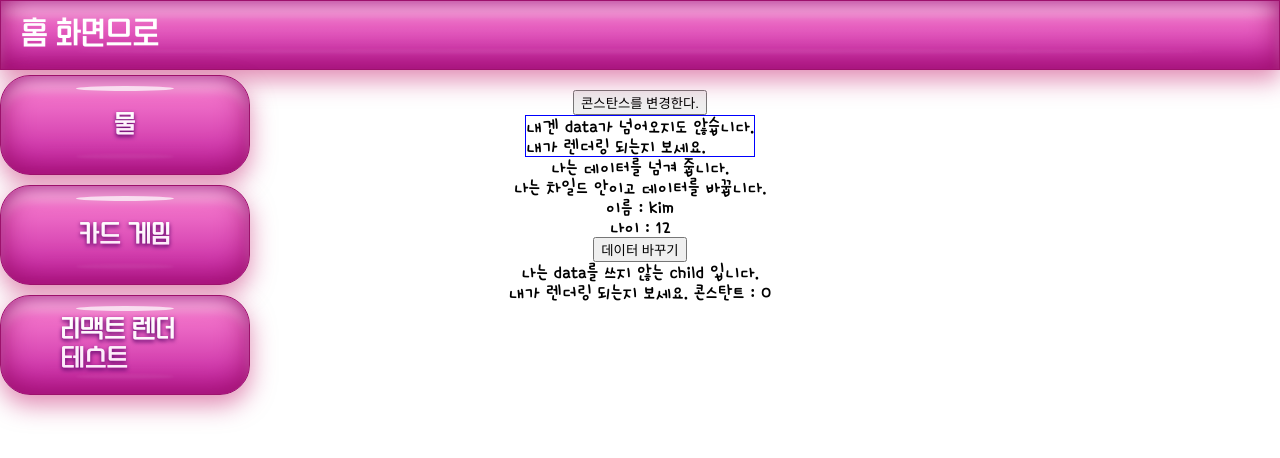
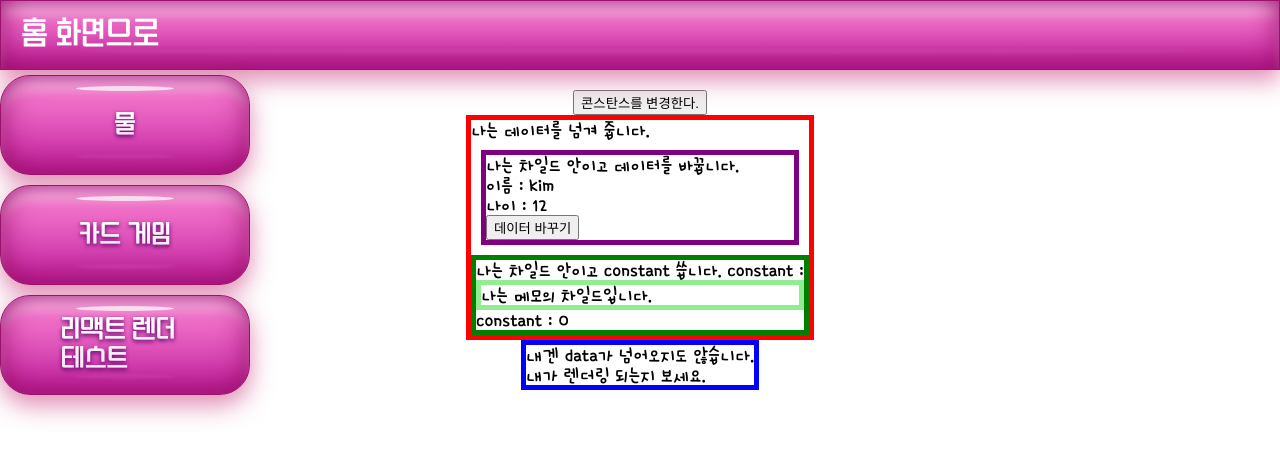
Before and after one commit to sadie100/Interaction, a Next.js app: page /test-render in a window 1280 px wide. Shown: the top 458 px of the page. Built offline with nearby package versions, Linux system fonts and the light colour scheme.

Commit message:
feat: 테스트 3

```diff
--- a/pages/test-render/ChildAcrossProp.tsx
+++ b/pages/test-render/ChildAcrossProp.tsx
@@ -1,16 +1,28 @@
-import { useState } from 'react';
-import ChildWithProp from './ChildWithProp';
+import { useMemo, useState } from 'react';
+import ChildWithData from './ChildWithData';
 import ChildWithPropNotUsing from './ChildWithPropNotUsing';
+import ChildWithConstant from './ChildWithConstant';
+import ChildOfMemo from './ChildOfMemo';
 
 const ChildAcrossProp = (props) => {
-  const { constant } = props;
-  console.log('ChildAcrossProp 렌더');
+  const { constant, ...rest } = props;
+  console.log('%cChildAcrossProp 렌더', 'color: red');
+  //   const getModifiedPropData = (prop) => {
+  //     return {
+  //       ...prop.data,
+  //       constant
+  //     };
+  //   };
+  //   const newData = getModifiedPropData(props);
+
+  const mChild = useMemo(() => <ChildOfMemo constant={constant} />, []);
   return (
-    <>
+    <div style={{ border: '5px solid red' }}>
       <div>나는 데이터를 넘겨 줍니다.</div>
-      <ChildWithProp {...props} />
-      <ChildWithPropNotUsing constant={constant} />
-    </>
+      <ChildWithData {...rest} />
+      <ChildWithConstant>{mChild}</ChildWithConstant>
+      {/* <ChildWithPropNotUsing {...newData} /> */}
+    </div>
   );
 };
 
--- /dev/null
+++ b/pages/test-render/ChildOfMemo.tsx
@@ -0,0 +1,13 @@
+import { memo } from 'react';
+
+const ChildOfMemo = ({ constant }) => {
+  console.log('%c메모의 차일드', 'color: lightgreen');
+  return (
+    <>
+      <div style={{ border: '5px solid lightgreen' }}>나는 메모의 차일드입니다.</div>
+      <div>constant : {constant}</div>
+    </>
+  );
+};
+
+export default ChildOfMemo;
--- /dev/null
+++ b/pages/test-render/ChildWithConstant.tsx
@@ -0,0 +1,25 @@
+import { useState, memo, useMemo } from 'react';
+import ChildOfMemo from './ChildOfMemo';
+
+const ChildWithConstant = (props) => {
+  const { constant } = props;
+  console.log('%c콘스탄스 렌더', 'color: green');
+  return (
+    <div style={{ border: '5px solid green' }}>
+      <div>나는 차일드 안이고 constant 씁니다. constant : {constant}</div>
+      {props.children}
+    </div>
+  );
+  return useMemo(
+    () => (
+      <div style={{ border: '5px solid green' }}>
+        <div>나는 차일드 안이고 constant 씁니다. constant : {constant}</div>
+        <ChildOfMemo />
+      </div>
+    ),
+    [constant]
+  );
+};
+
+// export default ChildWithConstant;
+export default memo(ChildWithConstant);
--- /dev/null
+++ b/pages/test-render/ChildWithData.tsx
@@ -0,0 +1,15 @@
+import { useState, memo } from 'react';
+
+const ChildWithData = ({ data, handleData, handleSameData }) => {
+  console.log('%c3중첩 렌더', 'color: purple');
+  return (
+    <div style={{ border: '5px solid purple', margin: '10px' }}>
+      <div>나는 차일드 안이고 데이터를 바꿉니다.</div>
+      <div>이름 : {data.name} </div>
+      <div>나이 : {data.age} </div>
+      <button onClick={handleSameData}>데이터 바꾸기</button>
+    </div>
+  );
+};
+
+export default ChildWithData;
--- a/pages/test-render/ChildWithNothing.tsx
+++ b/pages/test-render/ChildWithNothing.tsx
@@ -1,9 +1,9 @@
 import { useMemo, memo } from 'react';
 
 const ChildWithNothing = (props) => {
-  console.log('ChildWithNothing render');
+  console.log('%cChildWithNothing render', 'color: blue');
   return (
-    <div style={{ border: '1px solid blue' }}>
+    <div style={{ border: '5px solid blue' }}>
       <div>내겐 data가 넘어오지도 않습니다.</div>
       <div>내가 렌더링 되는지 보세요.</div>
     </div>
--- a/pages/test-render/ChildWithProp.tsx
+++ /dev/null
@@ -1,15 +0,0 @@
-import { useState } from 'react';
-
-const ChildWithProp = ({ data, handleData }) => {
-  console.log('ChildWithProp 렌더');
-  return (
-    <>
-      <div>나는 차일드 안이고 데이터를 바꿉니다.</div>
-      <div>이름 : {data.name} </div>
-      <div>나이 : {data.age} </div>
-      <button onClick={handleData}>데이터 바꾸기</button>
-    </>
-  );
-};
-
-export default ChildWithProp;
--- a/pages/test-render/ChildWithPropNotUsing.tsx
+++ b/pages/test-render/ChildWithPropNotUsing.tsx
@@ -1,13 +1,12 @@
 import { memo } from 'react';
 
-const ChildWithPropNotUsing = ({ constant }) => {
-  console.log('낫유징 렌더');
+const ChildWithPropNotUsing = (props) => {
+  console.log('child not using 렌더');
   return (
     <>
-      <div>나는 data를 쓰지 않는 child 입니다.</div>
-      <div>내가 렌더링 되는지 보세요. 콘스탄트 : {constant}</div>
+      <div>나는 not using child</div>
     </>
   );
 };
 
-export default memo(ChildWithPropNotUsing);
+export default ChildWithPropNotUsing;
--- a/pages/test-render/Wrapper.tsx
+++ b/pages/test-render/Wrapper.tsx
@@ -1,5 +1,5 @@
 import { useMemo, useState } from 'react';
-import ChildWithProp from './ChildWithProp';
+import ChildWithData from './ChildWithData';
 import ChildWithPropNotUsing from './ChildWithPropNotUsing';
 import ChildWithNothing from './ChildWithNothing';
 import ChildAcrossProp from './ChildAcrossProp';
@@ -16,13 +16,21 @@ const Wrapper = () => {
       age: data.age + 1
     }));
   };
+  const handleSameData = () => {
+    setData((data) => ({
+      name: 'kim',
+      age: 12
+    }));
+  };
+
+  const nothingHappens = () => {};
 
   return (
     <>
-      <button onClick={() => setConstant(3)}>콘스탄스를 변경한다.</button>
+      <button onClick={() => setConstant((con) => con + 1)}>콘스탄스를 변경한다.</button>
+      <ChildAcrossProp data={data} handleData={handleData} handleSameData={handleSameData} nothingHappens={nothingHappens} constant={constant} />
       <ChildWithNothing />
-      <ChildAcrossProp data={data} handleData={handleData} constant={constant} />
-      {/* <ChildWithProp data={data} />
+      {/* <ChildWithData data={data} />
       <ChildWithPropNotUsing data={data} /> */}
     </>
   );
```
